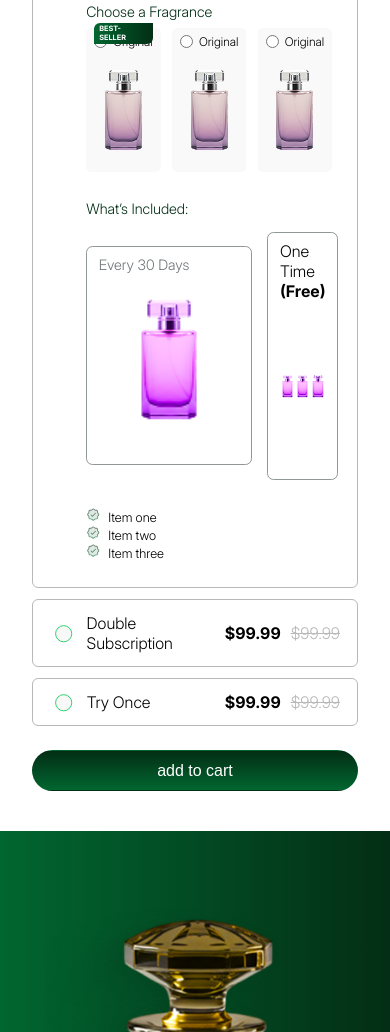
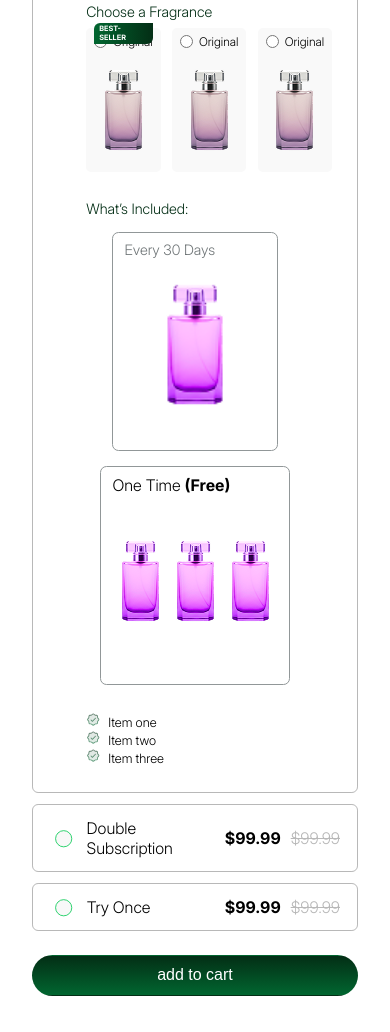
Before and after one commit to sr33ni/perfume, a plain HTML site: page index.html in a window 390 px wide. Shown: the part 1847-2879 px from the top of the page. Drawn offline with Linux system fonts and the light colour scheme.

Commit message:
Update styles.css

```diff
--- a/css/styles.css
+++ b/css/styles.css
@@ -450,6 +450,11 @@ gap: 2rem;
     gap: 15.24px;
     align-items: center;
 }
+@media screen and (max-width:1080.98px) {
+  .check_list .cart-content-two{
+    flex-direction:column;
+  }
+}
 .content-two .content-two-sub{
     margin-top: 1.9375rem;
 }
```
